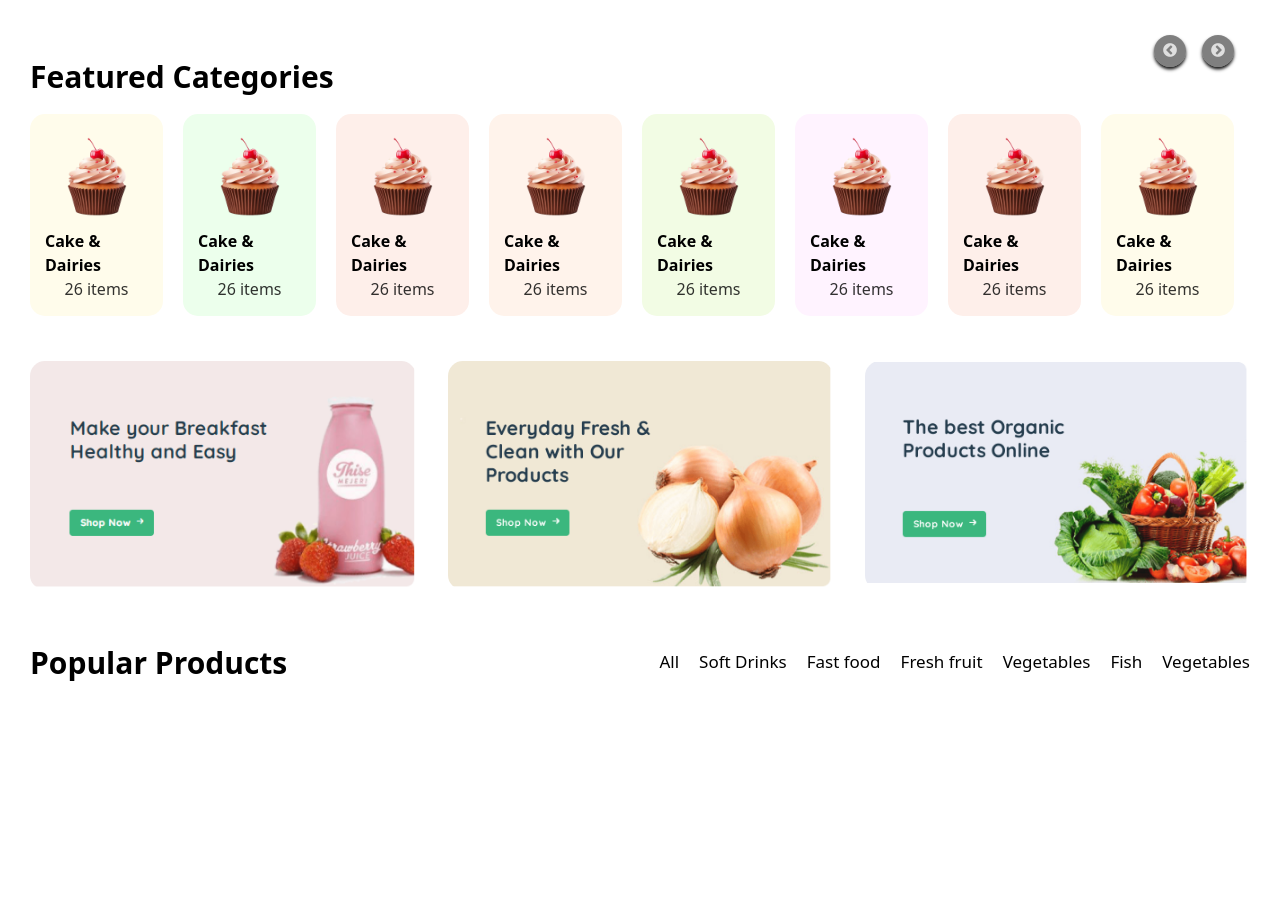
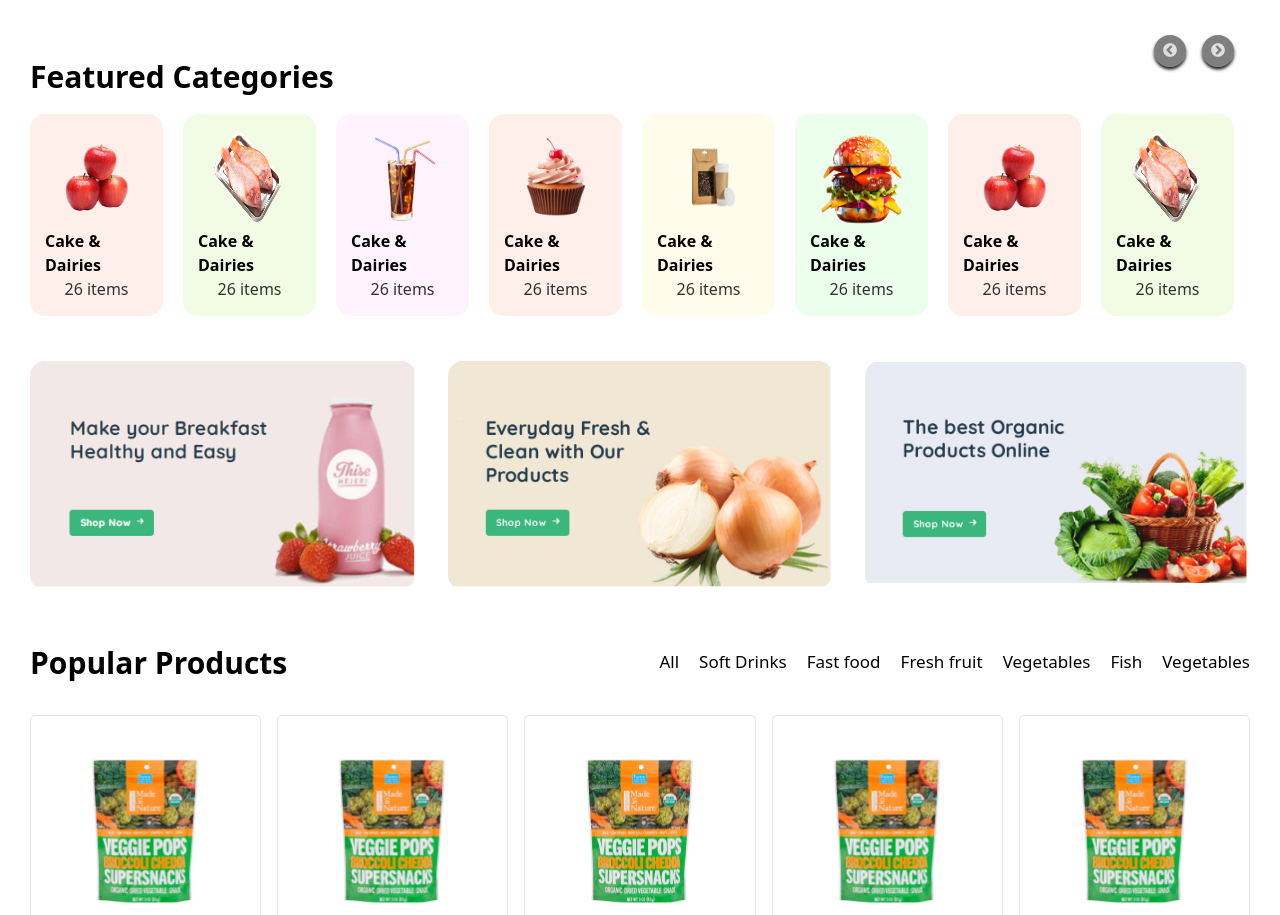
Before and after one commit to MohonSaha/Flash-Time-Client, a React (Vite) app: page / in a window 1280 px wide. Shown: the part 583-1498 px from the top of the page. Built offline with nearby package versions, Linux system fonts and the light colour scheme.

Commit message:
add single product card

```diff
--- /dev/null
+++ b/src/components/shared/Product/Product.css
@@ -0,0 +1,69 @@
+.productThumb {
+  height: auto;
+  /* background-color: #ccc; */
+  width: 100%;
+  border: 1px solid rgba(0, 0, 0, 0.1);
+  overflow: hidden;
+  border-radius: 5px;
+  padding: 15px;
+  transition: all 0.2s ease-in-out;
+}
+
+.productThumb:hover {
+  box-shadow: var(--box-shadow) !important;
+  /* transform: translateY(-0.3px) scale(1.003); */
+}
+
+/* .productThumb .imageWrapper {
+  width: 200px !important;
+}
+
+.productThumb .imageWrapper {
+  width: 150%px !important;
+} */
+
+.productThumb .catName {
+  color: #000;
+  opacity: 0.8;
+  font-size: 14px;
+}
+
+.productThumb .title {
+  color: #000;
+  font-weight: 600;
+  font-size: 16px;
+  margin: 10px 0px;
+  line-height: 25px;
+}
+
+.productThumb .brand {
+  color: rgba(0, 0, 0, 0.6);
+}
+.productThumb .brand a {
+  color: var(--primary-color);
+}
+
+.productThumb .price {
+  font-size: 25px;
+  color: var(--primary-color);
+  margin-right: 10px;
+}
+
+.productThumb .oldPrice {
+  font-size: 16px;
+  opacity: 0.6;
+  color: #000;
+  text-decoration: line-through;
+}
+
+.productThumb button {
+  font-size: 18px !important;
+  color: var(--primary-color) !important;
+  padding: 3px 12px !important;
+  background: var(--primary-color-lighter) !important;
+}
+
+.productThumb button:hover {
+  background: var(--primary-color) !important;
+  color: #fff !important;
+}
--- /dev/null
+++ b/src/components/shared/Product/Product.jsx
@@ -0,0 +1,49 @@
+import "./Product.css";
+import p1 from "../../../assets/images/p1.jpg";
+import Rating from "@mui/material/Rating";
+import { Button } from "@mui/material";
+import { Link } from "react-router-dom";
+import ShoppingCartOutlinedIcon from "@mui/icons-material/ShoppingCartOutlined";
+
+const Product = () => {
+  return (
+    <div className="productThumb">
+      <div className="imageWrapper">
+        <img src={p1} alt="" />
+      </div>
+      <div className="info">
+        <span className="block catName">Snack</span>
+        <h4 className="title">
+          <Link>Angies Boomchickapop Sweet & Salty Kettle Corn</Link>
+        </h4>
+        <div className="flex items-center space-x-2 rattingWrapper">
+          <Rating
+            name="half-rating-read"
+            defaultValue={2.5}
+            precision={0.5}
+            readOnly
+          />
+          <span className="ratingNumber">(2.5)</span>
+        </div>
+        <span className="brand block">
+          By <Link>FlashTime</Link>
+        </span>
+
+        <div className="flex items-center mt-3">
+          <div className="flex items-center">
+            <span className="price font-bold">৳80</span>
+            <span className="oldPrice">৳100</span>
+          </div>
+
+          <div className="ml-auto">
+            <Button className="bg-flash myTransition">
+              <ShoppingCartOutlinedIcon /> Add
+            </Button>
+          </div>
+        </div>
+      </div>
+    </div>
+  );
+};
+
+export default Product;
--- a/src/components/ui/CategoryTabSlider/CategoryTabSlider.jsx
+++ b/src/components/ui/CategoryTabSlider/CategoryTabSlider.jsx
@@ -12,13 +12,6 @@
 const CategoryTabSlider = () => {
   const [itemBg, setItemBg] = useState([
     "#fffceb",
-    "#ecffec",
-    "#feefea",
-    "#fff3eb",
-    "#f2fce4",
-    "#fff3ff",
-    "#feefea",
-    "#fffceb",
     "#feefea",
     "#ecffec",
     "#feefea",
@@ -30,6 +23,45 @@
     "#feefea",
     "#ecffec",
   ]);
+
+  const categoryItems = [
+    {
+      item: "Coffee & Tea",
+      image: coffee,
+      available: "26 items",
+      bg: "#fffceb",
+    },
+    {
+      item: "Fast Food",
+      image: fastFood,
+      available: "26 items",
+      bg: "#ecffec",
+    },
+    {
+      item: "Red Apple",
+      image: apple,
+      available: "26 items",
+      bg: "#feefea",
+    },
+    {
+      item: "Fish & Seafood",
+      image: fish,
+      available: "26 items",
+      bg: "#f2fce4",
+    },
+    {
+      item: "Soft Drinks",
+      image: drikns,
+      available: "26 items",
+      bg: "#fff3ff",
+    },
+    {
+      item: "Cake & Dairies",
+      image: cake,
+      available: "26 items",
+      bg: "#feefea",
+    },
+  ];
 
   var settings = {
     dots: false,
@@ -45,110 +77,21 @@
       <div className="container-fluid">
         <h2 className="sectionHeading">Featured Categories</h2>
         <Slider {...settings} className="cat_slider_main">
-          {itemBg.length !== 0 &&
-            itemBg.map((item, index) => {
+          {categoryItems.map((item, index) => {
             return (
               <div key={index} className="cat_item">
-                  <div className="info" style={{ background: item }}>
-                    <img src={cake} alt="" />
+                <div
+                  key={index}
+                  className="info"
+                  style={{ background: item.bg }}
+                >
+                  <img src={item.image} alt="" />
                   <h5>Cake & Dairies</h5>
                   <p>26 items</p>
                 </div>
               </div>
             );
           })}
-
-          {/* <div className="cat_item">
-            <div className="info">
-              <img src={drikns} alt="" />
-              <h5>Soft Drinks</h5>
-              <p>26 items</p>
-            </div>
-          </div>
-          <div className="cat_item">
-            <div className="info">
-              <img src={coffee} alt="" />
-              <h5>Coffee & Tea</h5>
-              <p>26 items</p>
-            </div>
-          </div>
-          <div className="cat_item">
-            <div className="info">
-              <img src={cake} alt="" />
-              <h5>Snack</h5>
-              <p>26 items</p>
-            </div>
-          </div>
-          <div className="cat_item">
-            <div className="info">
-              <img src={cake} alt="" />
-              <h5>Peach</h5>
-              <p>26 items</p>
-            </div>
-          </div>
-          <div className="cat_item">
-            <div className="info">
-              <img src={fastFood} alt="" />
-              <h5>Fast Food</h5>
-              <p>40 items</p>
-            </div>
-          </div>
-          <div className="cat_item">
-            <div className="info">
-              <img src={apple} alt="" />
-              <h5>Red Apple</h5>
-              <p>26 items</p>
-            </div>
-          </div>
-          <div className="cat_item">
-            <div className="info">
-              <img src={fish} alt="" />
-              <h5>Fish & Seafood</h5>
-              <p>26 items</p>
-            </div>
-          </div>
-          <div className="cat_item">
-            <div className="info">
-              <img src={cake} alt="" />
-              <h5>Vegatables</h5>
-              <p>26 items</p>
-            </div>
-          </div>
-          <div className="cat_item">
-            <div className="info">
-              <img src={cake} alt="" />
-              <h5>Clothes</h5>
-              <p>26 items</p>
-            </div>
-          </div>
-          <div className="cat_item">
-            <div className="info">
-              <img src={cake} alt="" />
-              <h5>Beauty</h5>
-              <p>26 items</p>
-            </div>
-          </div>
-          <div className="cat_item">
-            <div className="info">
-              <img src={cake} alt="" />
-              <h5>Electronics</h5>
-              <p>26 items</p>
-            </div>
-          </div>
-          <div className="cat_item">
-            <div className="info">
-              <img src={cake} alt="" />
-              <h5>Mobile</h5>
-              <p>26 items</p>
-            </div>
-          </div>
-          <div className="cat_item">
-            <div className="info">
-              <img src={cake} alt="" />
-              <h5>Laptop</h5>
-              <p>26 items</p>
-            </div>
-          </div> */}
         </Slider>
       </div>
     </div>
--- a/src/index.css
+++ b/src/index.css
@@ -6,7 +6,9 @@
   /* --primary-color: #6b063f; */
   --primary-color: #279a65;
   --primary-color-light: #80ceaa;
+  --primary-color-lighter: #b7f6d9;
   --primary-light-color: #977187;
+  --box-shadow: 0 3px 6px rgba(0, 0, 0, 0.16), 0 3px 6px rgba(0, 0, 0, 0.23);
 }
 
 .container-fluid {
@@ -31,5 +33,5 @@
 }
 
 .myTransition {
-  transition: all 0.3s ease-in-out;
+  transition: all 0.3s ease-in-out !important;
 }
--- a/src/pages/Home/PopularProduct/PopularProduct.css
+++ b/src/pages/Home/PopularProduct/PopularProduct.css
@@ -15,3 +15,11 @@
   color: var(--primary-color) !important;
   transform: translateY(-10px);
 }
+
+.Popularproduct .productRow {
+  padding: 30px 0px;
+}
+
+.Popularproduct .productRow .item {
+  width: 100%;
+}
--- a/src/pages/Home/PopularProduct/PopularProduct.jsx
+++ b/src/pages/Home/PopularProduct/PopularProduct.jsx
@@ -1,3 +1,4 @@
+import Product from "../../../components/shared/Product/Product";
 import "./PopularProduct.css";
 
 const PopularProduct = () => {
@@ -61,6 +62,54 @@
             </li>
           </ul>
         </div>
+
+        <div className="productRow grid lg:grid-cols-5 md:grid-cols-5 sm:grid-cols-1  gap-4">
+          <div className="item">
+            <Product />
+          </div>
+          <div className="item">
+            <Product />
+          </div>
+          <div className="item">
+            <Product />
+          </div>
+          <div className="item">
+            <Product />
+          </div>
+          <div className="item">
+            <Product />
+          </div>
+          <div className="item">
+            <Product />
+          </div>
+          <div className="item">
+            <Product />
+          </div>
+          <div className="item">
+            <Product />
+          </div>
+          <div className="item">
+            <Product />
+          </div>
+          <div className="item">
+            <Product />
+          </div>
+          <div className="item">
+            <Product />
+          </div>
+          <div className="item">
+            <Product />
+          </div>
+          <div className="item">
+            <Product />
+          </div>
+          <div className="item">
+            <Product />
+          </div>
+          <div className="item">
+            <Product />
+          </div>
+        </div>
       </div>
     </div>
   );
```
Also changed, not shown: src/assets/images/p1.jpg (added), src/assets/images/p1b.jpg (added). Lines whose indentation alone changed are shown as unchanged.
